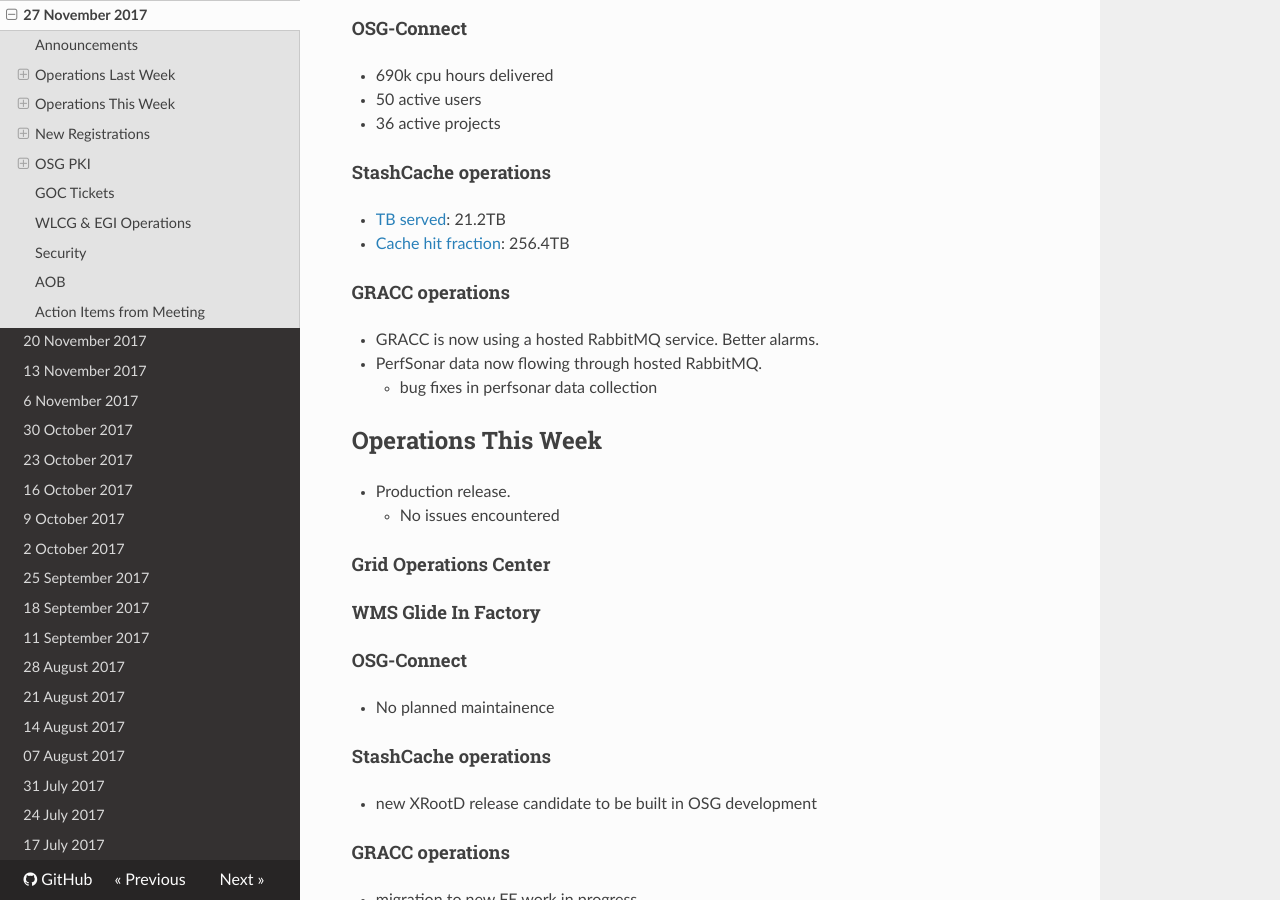
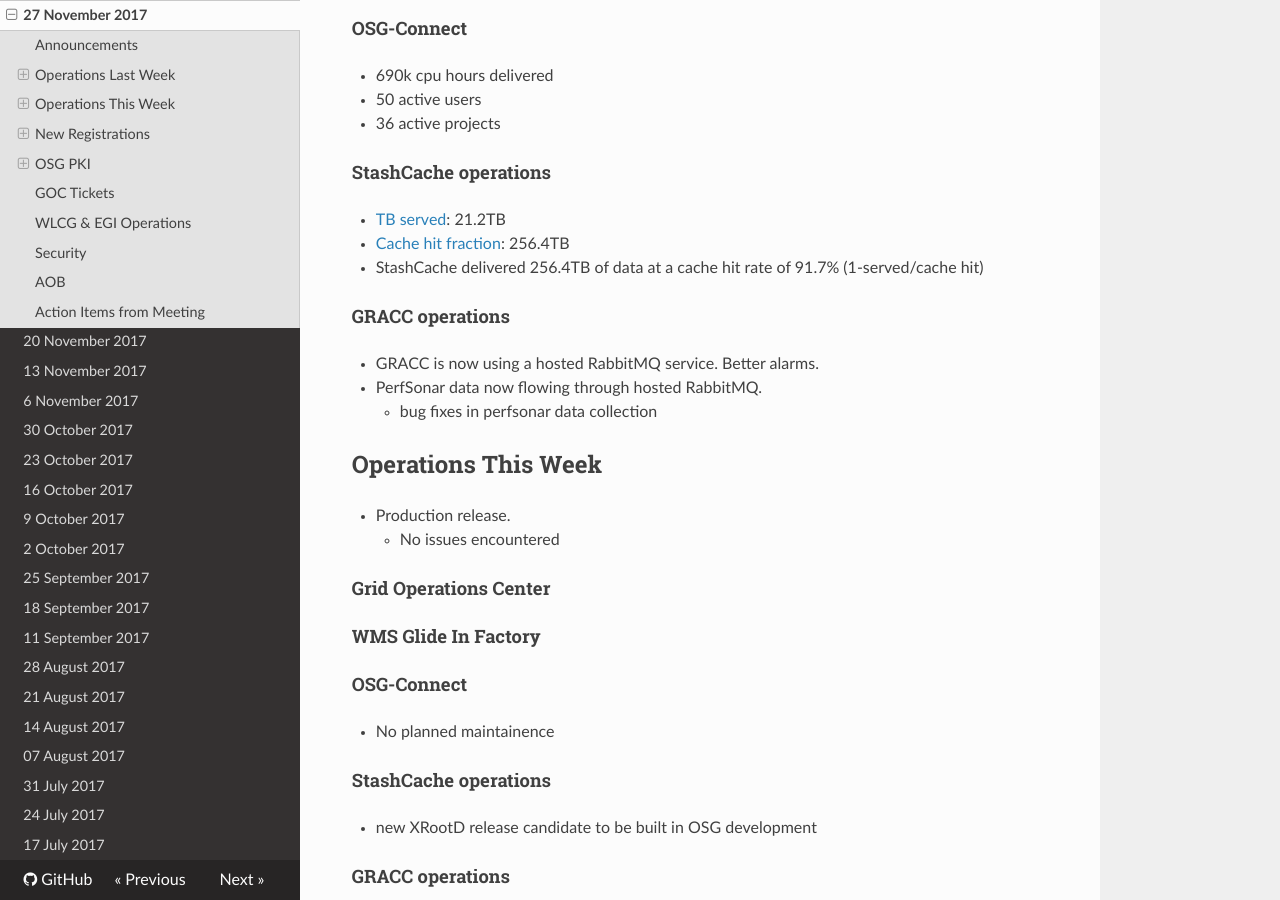
Before and after one commit to osg-htc/operations, an MkDocs documentation site: the page built from docs/WeeklyMinutes/27Nov2017.md, in a window 1280 px wide and 900 px high, scrolled down 808 px. Built offline with MkDocs 1.6.1, drawn with Linux system fonts in a browser that asks for light colours; nearby versions of some CDN libraries; old or Windows-style settings are respelled for this version of MkDocs.

Commit message:
Update 27Nov2017.md
added % of cache hit rate; leaving other two lines for more sense to everybody who would be curious what's input to get %

```diff
--- a/docs/WeeklyMinutes/27Nov2017.md
+++ b/docs/WeeklyMinutes/27Nov2017.md
@@ -31,6 +31,7 @@
 #### StashCache operations
    * [TB served](http://tinyurl.com/ydaereyo): 21.2TB
    * [Cache hit fraction](http://tinyurl.com/ydaereyo): 256.4TB
+   * StashCache delivered 256.4TB of data at a cache hit rate of 91.7% (1-served/cache hit)
 
 #### GRACC operations
    * GRACC is now using a hosted RabbitMQ service. Better alarms.
```
